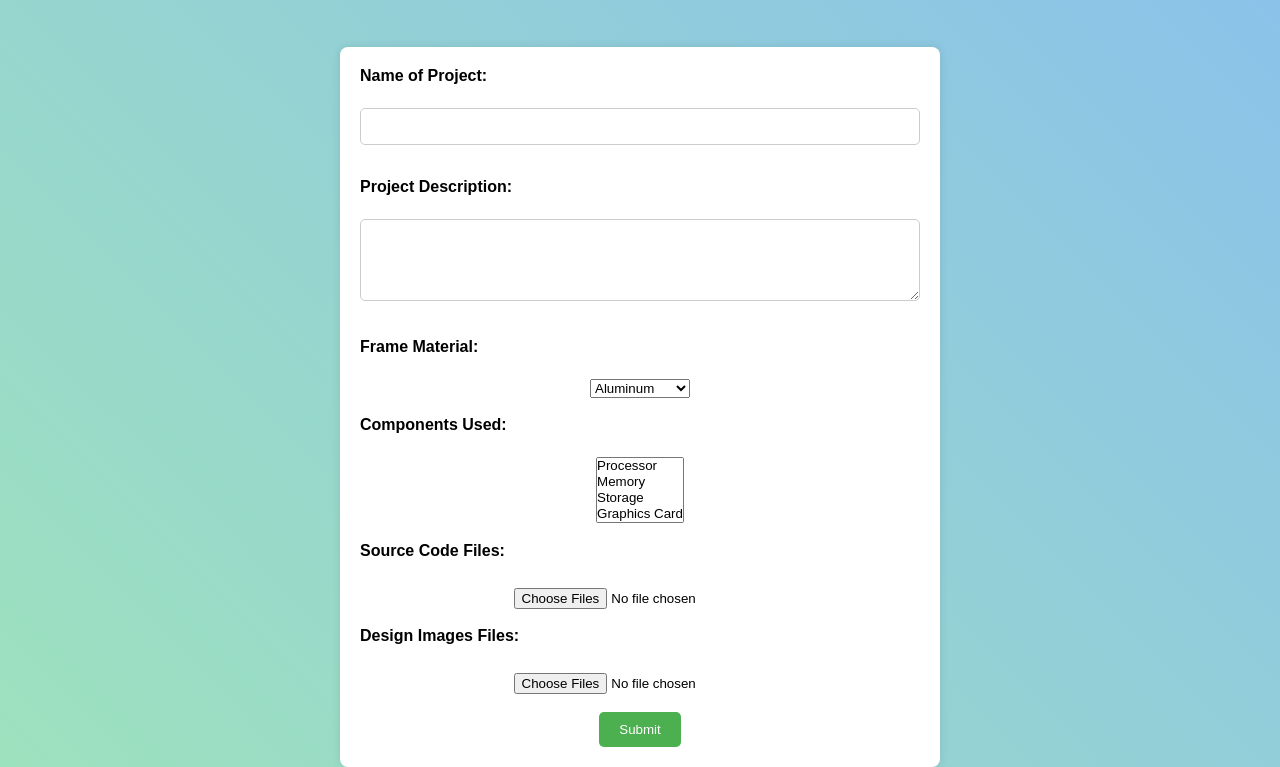
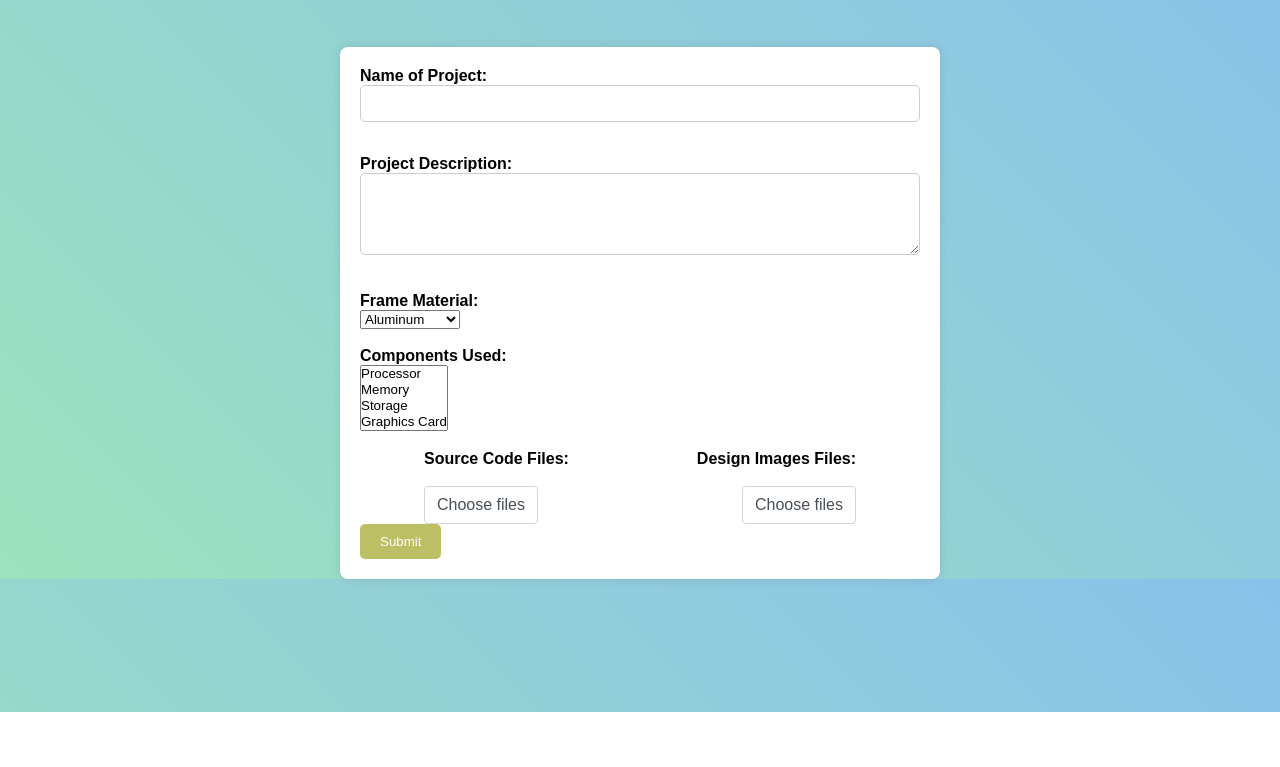
Before and after one commit to networksaphyra/the-judge, a plain HTML site: page frontend/hardware.html in a window 1280 px wide. Shown: the part 88-855 px from the top of the page. After the commit the page ends 800 px from the top, so only its background shows below. Drawn offline with Linux system fonts and the light colour scheme.

Commit message:
styles for forms

```diff
--- a/frontend/hardware.html
+++ b/frontend/hardware.html
@@ -35,11 +35,18 @@
     <option value="Power Supply">Power Supply</option>
   </select><br><br>
 
-  <label for="sourceCode">Source Code Files:</label><br>
-  <input type="file" id="sourceCode" name="sourceCode" multiple><br><br>
-
-  <label for="designImages">Design Images Files:</label><br>
-  <input type="file" id="designImages" name="designImages" multiple><br><br>
+  <div class="file-upload">
+    <div id="source">
+        <label for="sourceCode">Source Code Files:</label><br>
+        <input type="file" id="sourceCode" name="sourceCode" multiple>
+        <label class="custom-file-label" id="custom-source" for="sourceCode">Choose files</label>
+    </div>
+    <div id="design">
+        <label for="designImages">Design Images Files:</label><br>
+        <input type="file" id="designImages" name="designImages" multiple>
+        <label class="custom-file-label" id="custom-design" for="designImages">Choose files</label>
+    </div>
+  </div>
 
   <input type="submit" value="Submit">
 </form>
--- a/frontend/static/hardware.css
+++ b/frontend/static/hardware.css
@@ -4,10 +4,21 @@
     box-sizing: border-box;
 }
 
+:root {
+    --color1 : #bfbb7e;
+    --color2 : 	#bdbf65;
+    --color3: #f2ded0;
+    --color4: #73655d;
+    --color5: #d99b77;
+}
+
+h1 {
+    text-align: center;
+}
+
 body {
     font-family: Arial, sans-serif;
     padding-top: 3em;
-    text-align: center;
     background: hsla(149, 54%, 75%, 1);
 
     background: linear-gradient(45deg, hsla(149, 54%, 75%, 1) 0%, hsla(206, 71%, 73%, 1) 100%);
@@ -17,13 +28,13 @@ body {
     background: -webkit-linear-gradient(45deg, hsla(149, 54%, 75%, 1) 0%, hsla(206, 71%, 73%, 1) 100%);
 
     filter: progid: DXImageTransform.Microsoft.gradient( startColorstr="#bfbb7e", endColorstr="#f2ded0", GradientType=1 );
-    }
 }
 
 .file-upload {
     display: flex;
-    justify-content: flex-end;
+    justify-content: space-around;
     flex-direction: row;
+    flex-wrap: nowrap;
 }
 
 #source {
@@ -32,6 +43,46 @@ body {
     align-items: flex-start;
     text-align: center;
 }
+
+#design {
+    display: flex;
+    flex-direction: column;
+    align-items: flex-end;
+    text-align: center;
+}
+
+/* Styling for uploaded files */
+#file-list {
+    margin-top: 20px;
+}
+
+#file-list li {
+    list-style: none;
+    margin-bottom: 10px;
+}
+
+/* Styling for custom file input */
+.custom-file-label {
+    cursor: pointer;
+    display: inline-block;
+    padding: 0.375rem 0.75rem;
+    font-size: 1rem;
+    font-weight: 400;
+    line-height: 1.5;
+    color: #495057;
+    background-color: #fff;
+    border: 1px solid #ced4da;
+    border-radius: 0.25rem;
+}
+
+#sourceCode,
+#designImages {
+    position: absolute;
+    width: 0;
+    height: 0;
+    opacity: 0;
+}
+
 
 form {
     margin-top: 50px;
@@ -48,11 +99,15 @@ h1 {
     margin-bottom: 20px;
 }
 
-label {
+.normal-label {
     display: block;
     margin-bottom: 5px;
     font-weight: bold;
     text-align: left;
+}
+
+label {
+    font-weight: bold;
 }
 
 input[type="text"],
@@ -69,7 +124,7 @@ input[type="file"] {
 }
 
 input[type="submit"] {
-    background-color: #4CAF50;
+    background-color: var(--color2);
     color: white;
     padding: 10px 20px;
     border: none;
--- a/frontend/static/software.css
+++ b/frontend/static/software.css
@@ -2,6 +2,14 @@
     margin: 0;
     padding: 0;
     box-sizing: border-box;
+}
+
+:root {
+    --color1 : #bfbb7e;
+    --color2 : 	#bdbf65;
+    --color3: #f2ded0;
+    --color4: #73655d;
+    --color5: #d99b77;
 }
 
 body {
@@ -17,13 +25,13 @@ body {
     background: -webkit-linear-gradient(45deg, hsla(149, 54%, 75%, 1) 0%, hsla(206, 71%, 73%, 1) 100%);
 
     filter: progid: DXImageTransform.Microsoft.gradient( startColorstr="#bfbb7e", endColorstr="#f2ded0", GradientType=1 );
-    }
 }
 
 .file-upload {
     display: flex;
-    justify-content: flex-end;
+    justify-content: space-around;
     flex-direction: row;
+    flex-wrap: nowrap;
 }
 
 #source {
@@ -32,6 +40,46 @@ body {
     align-items: flex-start;
     text-align: center;
 }
+
+#design {
+    display: flex;
+    flex-direction: column;
+    align-items: flex-end;
+    text-align: center;
+}
+
+/* Styling for uploaded files */
+#file-list {
+    margin-top: 20px;
+}
+
+#file-list li {
+    list-style: none;
+    margin-bottom: 10px;
+}
+
+/* Styling for custom file input */
+.custom-file-label {
+    cursor: pointer;
+    display: inline-block;
+    padding: 0.375rem 0.75rem;
+    font-size: 1rem;
+    font-weight: 400;
+    line-height: 1.5;
+    color: #495057;
+    background-color: #fff;
+    border: 1px solid #ced4da;
+    border-radius: 0.25rem;
+}
+
+#sourceCode,
+#designImages {
+    position: absolute;
+    width: 0;
+    height: 0;
+    opacity: 0;
+}
+
 
 form {
     margin-top: 50px;
@@ -48,11 +96,15 @@ h1 {
     margin-bottom: 20px;
 }
 
-label {
+.normal-label {
     display: block;
     margin-bottom: 5px;
     font-weight: bold;
     text-align: left;
+}
+
+label {
+    font-weight: bold;
 }
 
 input[type="text"],
@@ -69,7 +121,7 @@ input[type="file"] {
 }
 
 input[type="submit"] {
-    background-color: #4CAF50;
+    background-color: var(--color2);
     color: white;
     padding: 10px 20px;
     border: none;
```
Also changed, not shown: frontend/software.html (+12 -7 lines), frontend/static/index.css (+7 -1 lines), frontend/static/software.js (added, +38 -0 lines).
